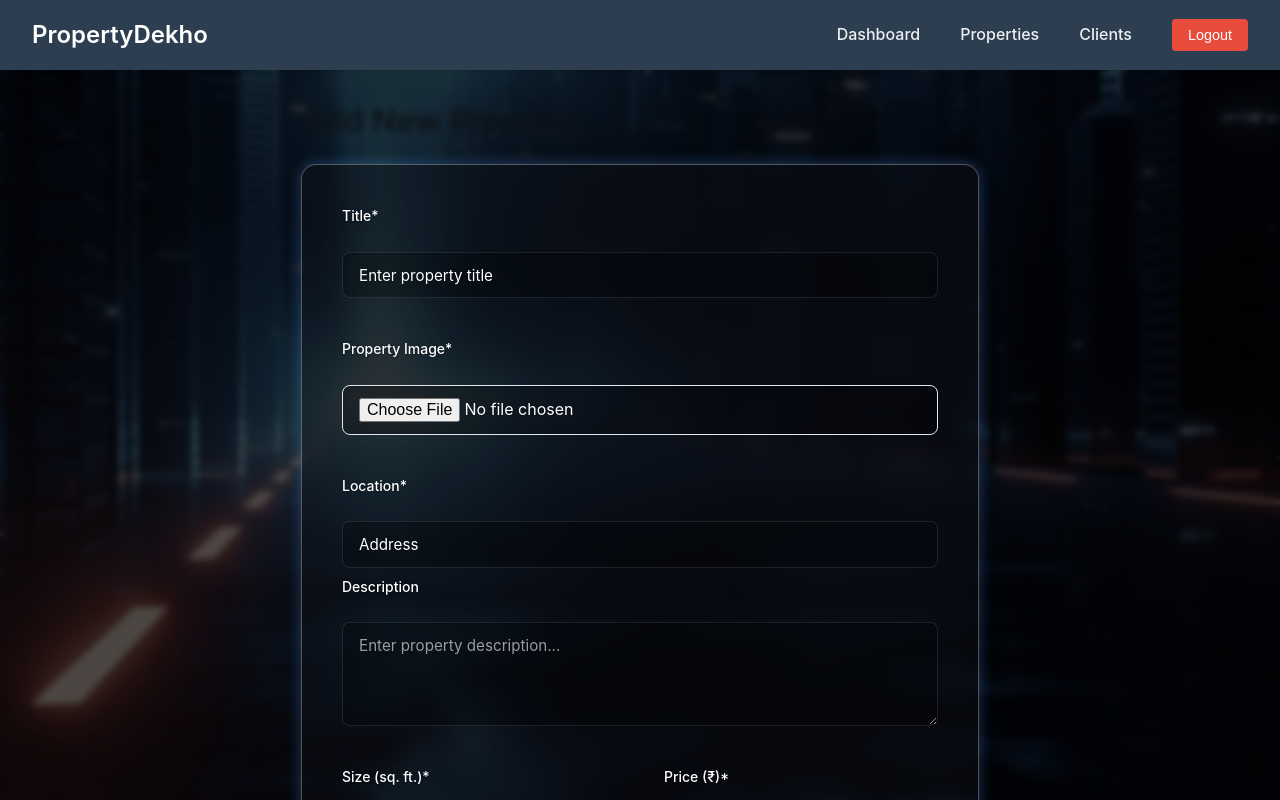
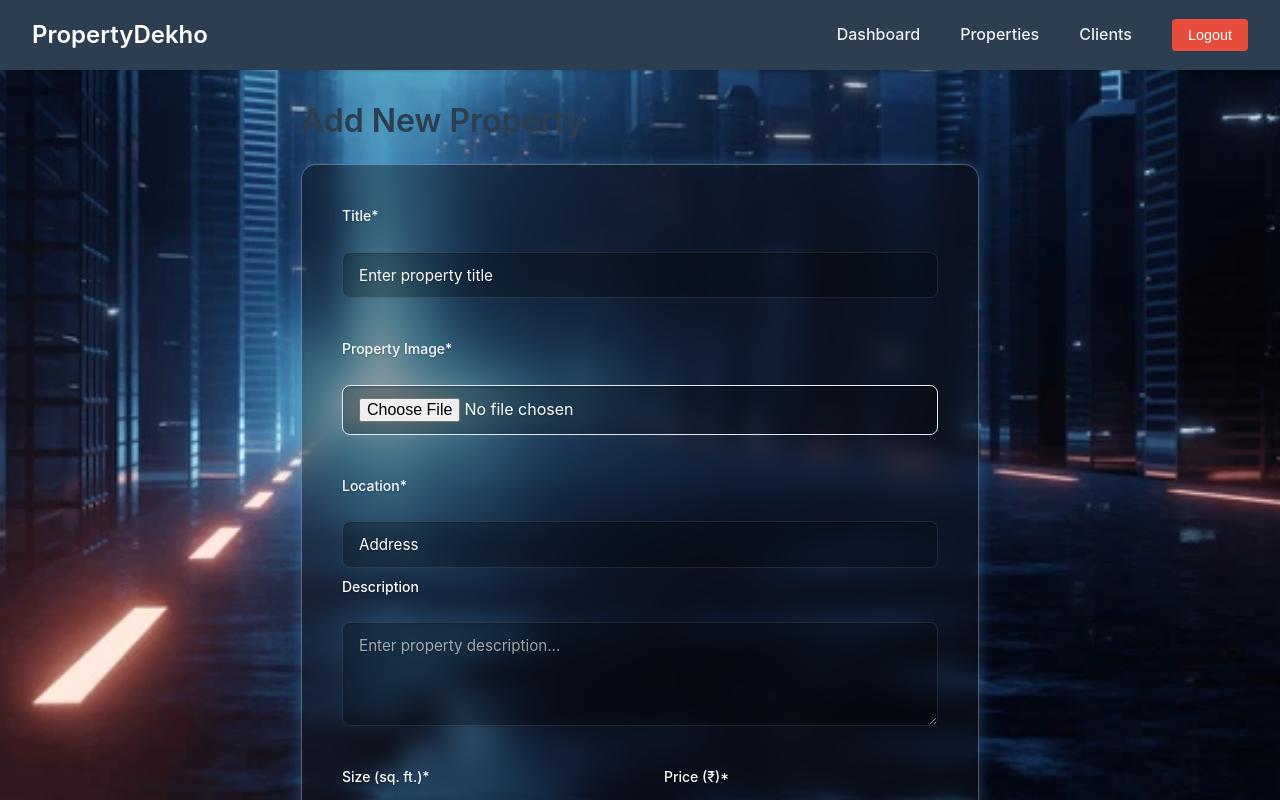
Before and after one commit to Sauhard04/propertyDekho, a React (Create React App) app in the folder frontend/: page /properties/add in a window 1280 px wide. Built offline with nearby package versions, Linux system fonts and the light colour scheme; sample sign-in values are in the browser's storage.

Commit message:
some changes

```diff
--- a/frontend/src/components/AddProperty.js
+++ b/frontend/src/components/AddProperty.js
@@ -1,6 +1,8 @@
 import React, { useState } from 'react';
 import { createProperty } from '../services/api';
 import './AddProperty.css';
+// Image is in the public folder, so we can reference it directly
+const backgroundImage = '/images/add_property.webp';
 
 const AddProperty = () => {
   const [formData, setFormData] = useState({
@@ -101,8 +103,19 @@ const AddProperty = () => {
     }
   };
 
+  const containerStyle = {
+    minHeight: '100vh',
+    padding: '2rem 1rem',
+    background: `url(${backgroundImage}) no-repeat center center fixed`,
+    backgroundSize: 'cover',
+    position: 'relative',
+    display: 'flex',
+    alignItems: 'center',
+    justifyContent: 'center'
+  };
+
   return (
-    <div className="add-property-container add-property-bg">
+    <div style={containerStyle}>
       <div className="property-form-container">
         <h2>Add New Property</h2>
 
```
